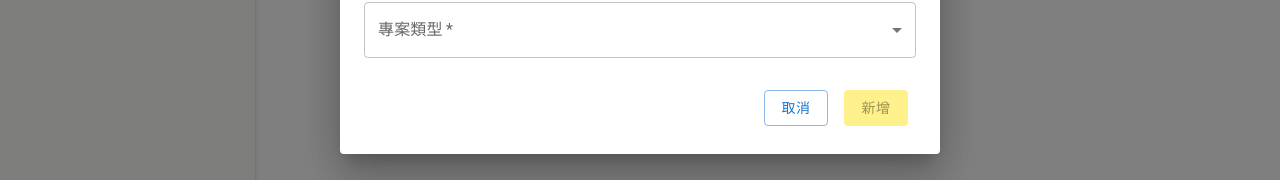
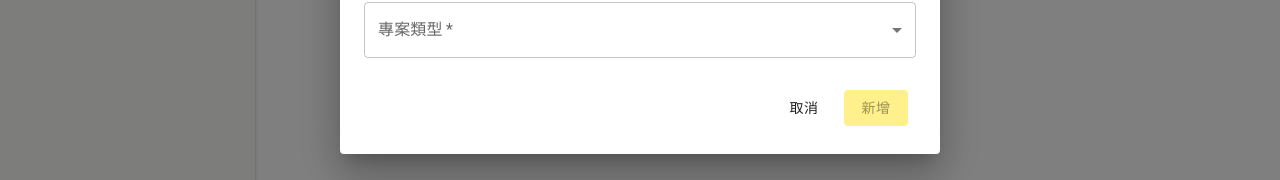
Before and after one commit to eddie8119/interior-helper, a Next.js app: page /projects in a window 1280 px wide. Both pictures are taken after a click on the button "新增專案". Shown: the part 404-584 px from the top of the page. Built offline with nearby package versions, Linux system fonts and the light colour scheme.

Commit message:
style: add cancel color

```diff
--- a/src/app/globals.css
+++ b/src/app/globals.css
@@ -7,6 +7,7 @@
     --main: #facc15;
     --main-light: #fef08a;
     --main-dark: #b89b00;
+    --cancel: #f4592b;
   }
 
   :root {
--- a/src/components/projects/addProject-dialog.tsx
+++ b/src/components/projects/addProject-dialog.tsx
@@ -107,9 +107,9 @@
 
           <DialogFooter className="mt-6">
             <Button
-              variant="outlined"
+              variant="outline"
               onClick={() => setOpen(false)}
-              sx={{ mr: 1 }}
+              className="hover:bg-[var(--cancel)]/90 mr-1 bg-[var(--cancel)] text-white"
             >
               取消
             </Button>
--- a/src/components/ui/delete-dialog.tsx
+++ b/src/components/ui/delete-dialog.tsx
@@ -34,7 +34,11 @@
           <Button variant="outline" onClick={onClose} className="mr-2">
             取消
           </Button>
-          <Button variant="destructive" onClick={handleDeleteItem}>
+          <Button
+            variant="destructive"
+            onClick={handleDeleteItem}
+            className="hover:bg-[var(--cancel)]/90 mr-1 bg-[var(--cancel)]"
+          >
             刪除
           </Button>
         </DialogFooter>
--- a/tailwind.config.js
+++ b/tailwind.config.js
@@ -17,6 +17,7 @@
           light: 'var(--main-light)',
           dark: 'var(--main-dark)',
         },
+        cancel: 'var(--cancel)',
         background: 'var(--background)',
         foreground: 'var(--foreground)',
         card: 'var(--card)',
```
